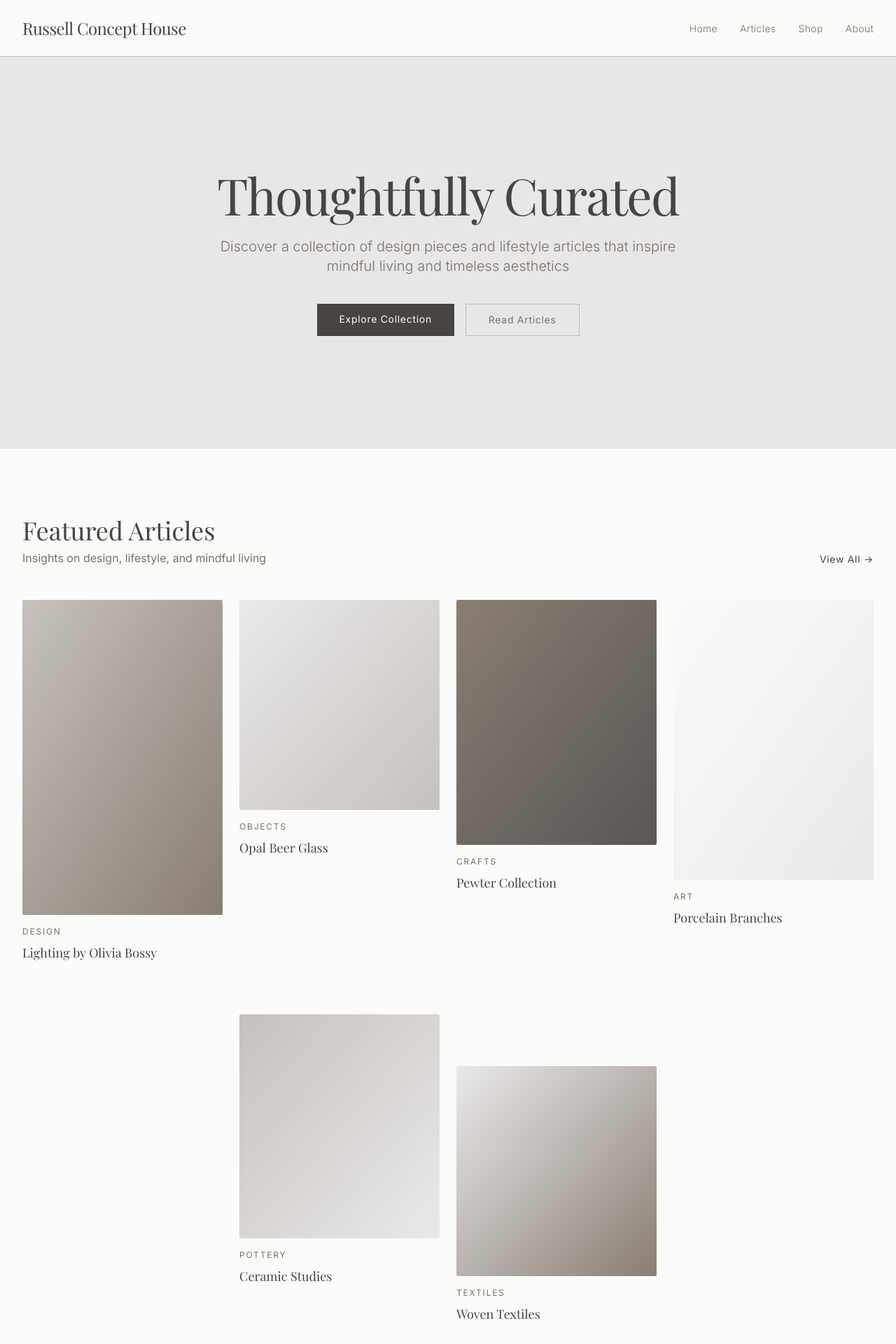
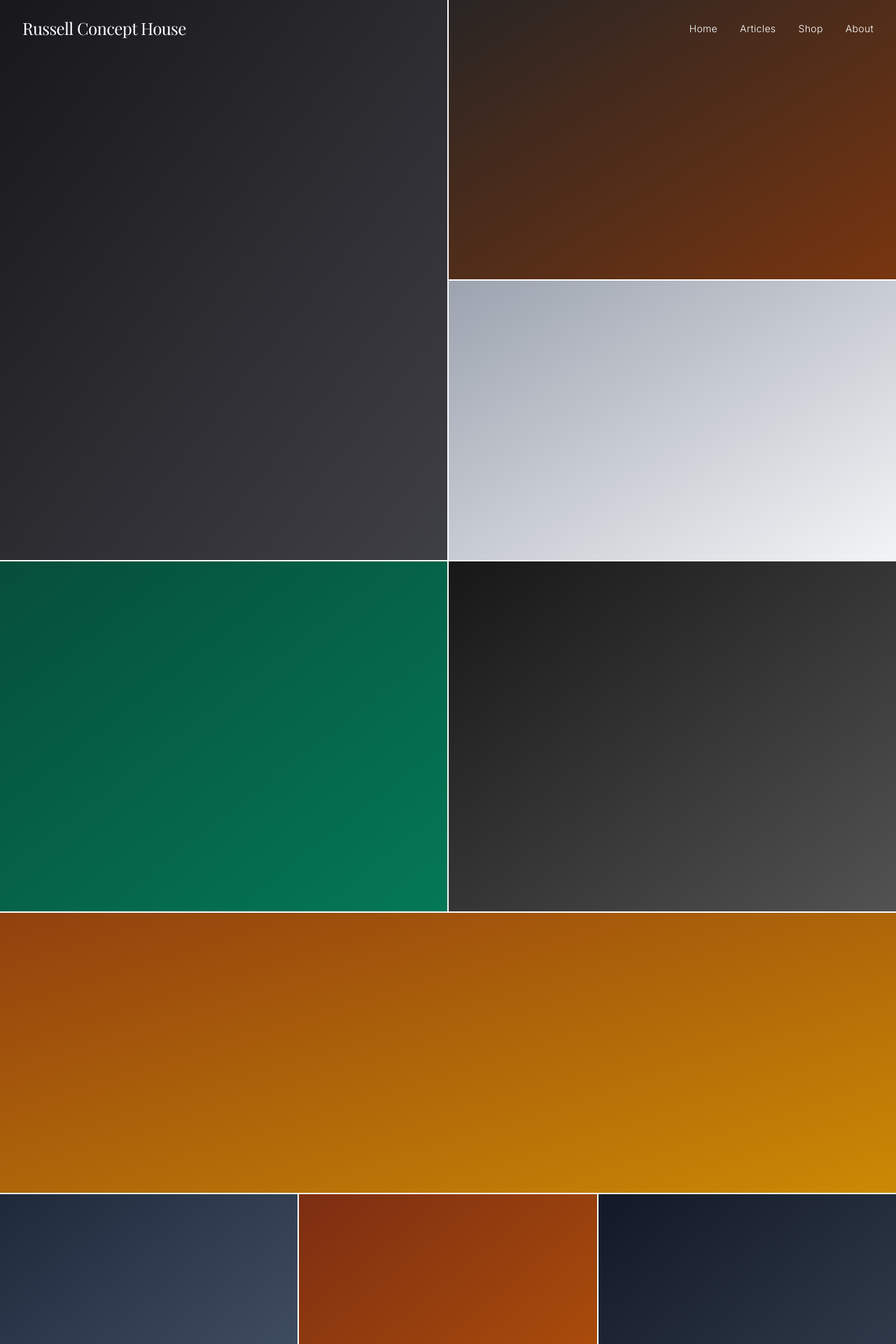
Before and after one commit to cmrussellRCH/russell-concept-house, a Next.js app: page / in a window 1280 px wide. Shown: the top 1920 px of the page at 70% size. Built offline with nearby package versions, Linux system fonts and the light colour scheme.

Commit message:
Redesign homepage as image-forward gallery with transparent navigation

```diff
--- a/src/components/Layout.js
+++ b/src/components/Layout.js
@@ -1,33 +1,61 @@
 import Link from 'next/link'
+import { useRouter } from 'next/router'
+import { useState, useEffect } from 'react'
 
 export default function Layout({ children }) {
+  const router = useRouter()
+  const isHomePage = router.pathname === '/'
+  const [scrolled, setScrolled] = useState(false)
+
+  useEffect(() => {
+    const handleScroll = () => {
+      setScrolled(window.scrollY > 50)
+    }
+    window.addEventListener('scroll', handleScroll)
+    return () => window.removeEventListener('scroll', handleScroll)
+  }, [])
+
+  const navClasses = isHomePage
+    ? scrolled
+      ? "fixed top-0 left-0 right-0 z-50 bg-seasalt border-b border-silver transition-all duration-300"
+      : "fixed top-0 left-0 right-0 z-50 bg-transparent transition-all duration-300"
+    : "border-b border-silver"
+
+  const logoClasses = isHomePage && !scrolled
+    ? "text-2xl font-serif tracking-tight text-white"
+    : "text-2xl font-serif tracking-tight text-black-olive"
+
+  const linkClasses = isHomePage && !scrolled
+    ? "text-sm font-light tracking-wide text-white hover:text-gray-200 transition-colors duration-200"
+    : "nav-link"
+
   return (
     <div className="min-h-screen flex flex-col bg-seasalt">
-      <header className="border-b border-silver">
+      <header className={navClasses}>
         <nav className="container-custom py-6">
           <div className="flex items-center justify-between">
-            <Link href="/" className="text-2xl font-serif tracking-tight text-black-olive">
+            <Link href="/" className={logoClasses}>
               Russell Concept House
             </Link>
 
             <ul className="flex items-center space-x-8">
               <li>
-                <Link href="/" className="nav-link">
+                <Link href="/" className={linkClasses}>
                   Home
                 </Link>
               </li>
               <li>
-                <Link href="/articles" className="nav-link">
+                <Link href="/articles" className={linkClasses}>
                   Articles
                 </Link>
               </li>
               <li>
-                <Link href="/shop" className="nav-link">
+                <Link href="/shop" className={linkClasses}>
                   Shop
                 </Link>
               </li>
               <li>
-                <Link href="/about" className="nav-link">
+                <Link href="/about" className={linkClasses}>
                   About
                 </Link>
               </li>
@@ -36,10 +64,11 @@ export default function Layout({ children }) {
         </nav>
       </header>
 
-      <main className="flex-1">
+      <main className={isHomePage ? "" : "flex-1"}>
         {children}
       </main>
 
+      {!isHomePage && (
         <footer className="border-t border-silver mt-24">
           <div className="container-custom py-12">
             <div className="flex flex-col md:flex-row justify-between items-center">
@@ -60,6 +89,7 @@ export default function Layout({ children }) {
             </div>
           </div>
         </footer>
+      )}
     </div>
   )
 }
--- a/src/pages/index.js
+++ b/src/pages/index.js
@@ -1,185 +1,232 @@
 import Head from 'next/head'
-import Link from 'next/link'
+import { useState, useEffect } from 'react'
 
 export default function Home() {
-  const featuredArticles = [
+  const [scrolled, setScrolled] = useState(false)
+
+  useEffect(() => {
+    const handleScroll = () => {
+      setScrolled(window.scrollY > 50)
+    }
+    window.addEventListener('scroll', handleScroll)
+    return () => window.removeEventListener('scroll', handleScroll)
+  }, [])
+
+  const galleryItems = [
+    // Row 1: 1 tall + 2 stacked squares
     {
       id: 1,
       title: 'Lighting by Olivia Bossy',
-      category: 'Design',
-      aspectRatio: '3/4',
-      height: '450px',
-      gradient: 'from-silver to-dim-gray'
+      type: 'tall',
+      gradient: 'from-zinc-900 to-zinc-700',
+      row: 1,
+      col: 'col-span-6 lg:col-span-3',
+      height: 'h-[600px] lg:h-[800px]'
     },
     {
       id: 2,
       title: 'Opal Beer Glass',
-      category: 'Objects',
-      aspectRatio: '1/1',
-      height: '300px',
-      gradient: 'from-platinum to-silver'
+      type: 'square',
+      gradient: 'from-stone-800 to-amber-900',
+      row: 1,
+      col: 'col-span-6 lg:col-span-3',
+      height: 'h-[295px] lg:h-[395px]'
     },
     {
       id: 3,
       title: 'Pewter Collection',
-      category: 'Crafts',
-      aspectRatio: '4/3',
-      height: '350px',
-      gradient: 'from-dim-gray to-black-olive'
+      type: 'square',
+      gradient: 'from-gray-400 to-gray-100',
+      row: 1,
+      col: 'col-span-6 lg:col-span-3',
+      height: 'h-[295px] lg:h-[395px]'
     },
+    // Row 2: 2 medium side by side
     {
       id: 4,
       title: 'Porcelain Branches',
-      category: 'Art',
-      aspectRatio: '3/4',
-      height: '400px',
-      gradient: 'from-seasalt to-platinum'
+      type: 'medium',
+      gradient: 'from-emerald-900 to-emerald-700',
+      row: 2,
+      col: 'col-span-6 lg:col-span-3',
+      height: 'h-[400px] lg:h-[500px]'
     },
     {
       id: 5,
       title: 'Ceramic Studies',
-      category: 'Pottery',
-      aspectRatio: '1/1',
-      height: '320px',
-      gradient: 'from-silver to-platinum'
+      type: 'medium',
+      gradient: 'from-neutral-900 to-neutral-600',
+      row: 2,
+      col: 'col-span-6 lg:col-span-3',
+      height: 'h-[400px] lg:h-[500px]'
     },
+    // Row 3: 1 wide panoramic
     {
       id: 6,
       title: 'Woven Textiles',
-      category: 'Textiles',
-      aspectRatio: '4/3',
-      height: '300px',
-      gradient: 'from-platinum to-dim-gray'
+      type: 'wide',
+      gradient: 'from-amber-800 to-yellow-600',
+      row: 3,
+      col: 'col-span-6',
+      height: 'h-[300px] lg:h-[400px]'
+    },
+    // Row 4: 3 smaller images
+    {
+      id: 7,
+      title: 'Glass Forms',
+      type: 'small',
+      gradient: 'from-slate-800 to-slate-600',
+      row: 4,
+      col: 'col-span-6 lg:col-span-2',
+      height: 'h-[280px] lg:h-[350px]'
+    },
+    {
+      id: 8,
+      title: 'Bronze Vessels',
+      type: 'small',
+      gradient: 'from-orange-900 to-amber-700',
+      row: 4,
+      col: 'col-span-6 lg:col-span-2',
+      height: 'h-[280px] lg:h-[350px]'
+    },
+    {
+      id: 9,
+      title: 'Stone Sculptures',
+      type: 'small',
+      gradient: 'from-gray-900 to-gray-700',
+      row: 4,
+      col: 'col-span-6 lg:col-span-2',
+      height: 'h-[280px] lg:h-[350px]'
+    },
+    // Pattern repeats
+    {
+      id: 10,
+      title: 'Indigo Dyes',
+      type: 'tall',
+      gradient: 'from-indigo-950 to-indigo-800',
+      row: 5,
+      col: 'col-span-6 lg:col-span-3',
+      height: 'h-[600px] lg:h-[800px]'
+    },
+    {
+      id: 11,
+      title: 'Wood Carvings',
+      type: 'square',
+      gradient: 'from-orange-950 to-orange-800',
+      row: 5,
+      col: 'col-span-6 lg:col-span-3',
+      height: 'h-[295px] lg:h-[395px]'
+    },
+    {
+      id: 12,
+      title: 'Metal Works',
+      type: 'square',
+      gradient: 'from-zinc-700 to-zinc-500',
+      row: 5,
+      col: 'col-span-6 lg:col-span-3',
+      height: 'h-[295px] lg:h-[395px]'
     }
-  ]
-
-  const featuredProducts = [
-    { id: 1, name: 'Ceramic Vase Collection', price: '$120', image: '/api/placeholder/400/400' },
-    { id: 2, name: 'Handwoven Throw Blanket', price: '$85', image: '/api/placeholder/400/400' },
-    { id: 3, name: 'Minimalist Wall Art', price: '$200', image: '/api/placeholder/400/400' },
-    { id: 4, name: 'Oak Wood Side Table', price: '$450', image: '/api/placeholder/400/400' },
   ]
 
   return (
     <>
       <Head>
-        <title>Russell Concept House - Curated Design & Lifestyle</title>
-        <meta name="description" content="Discover thoughtfully curated design pieces and lifestyle articles at Russell Concept House" />
+        <title>Russell Concept House</title>
+        <meta name="description" content="Contemporary design and artisanal objects" />
         <meta name="viewport" content="width=device-width, initial-scale=1" />
         <link rel="icon" href="/favicon.ico" />
       </Head>
 
-      {/* Hero Section */}
-      <section className="relative h-[70vh] flex items-center justify-center bg-platinum">
-        <div className="container-custom text-center">
-          <h1 className="text-5xl md:text-7xl font-serif font-light tracking-tight mb-6">
-            Thoughtfully Curated
-          </h1>
-          <p className="text-lg md:text-xl text-dim-gray font-light max-w-2xl mx-auto mb-10">
-            Discover a collection of design pieces and lifestyle articles that inspire mindful living and timeless aesthetics
-          </p>
-          <div className="flex flex-col sm:flex-row gap-4 justify-center">
-            <Link href="/shop" className="button-primary">
-              Explore Collection
-            </Link>
-            <Link href="/articles" className="button-secondary">
-              Read Articles
-            </Link>
+      {/* Full-screen gallery grid */}
+      <div className="min-h-screen">
+        <div className="grid grid-cols-6 gap-1 lg:gap-0.5">
+          {/* Row 1: 1 tall image + 2 stacked squares */}
+          <div className="col-span-6 lg:col-span-3 h-[600px] lg:h-[800px] relative overflow-hidden group cursor-pointer animate-fadeIn opacity-0" style={{ animationDelay: '0ms', animationFillMode: 'forwards' }}>
+            <div className="absolute inset-0 bg-gradient-to-br from-zinc-900 to-zinc-700 transition-transform duration-700 group-hover:scale-[1.02]"></div>
+            <div className="absolute inset-0 flex items-center justify-center opacity-0 group-hover:opacity-100 transition-opacity duration-500">
+              <h3 className="text-white text-2xl lg:text-3xl font-serif font-light tracking-wide px-6 text-center">Lighting by Olivia Bossy</h3>
             </div>
           </div>
-      </section>
-
-      {/* Featured Articles */}
-      <section className="py-24">
-        <div className="container-custom">
-          <div className="flex justify-between items-end mb-12">
-            <div>
-              <h2 className="text-4xl font-serif font-light mb-2">Featured Articles</h2>
-              <p className="text-dim-gray">Insights on design, lifestyle, and mindful living</p>
+          <div className="col-span-6 lg:col-span-3 grid grid-rows-2 gap-1 lg:gap-0.5">
+            <div className="relative overflow-hidden group cursor-pointer animate-fadeIn opacity-0" style={{ animationDelay: '50ms', animationFillMode: 'forwards' }}>
+              <div className="absolute inset-0 bg-gradient-to-br from-stone-800 to-amber-900 transition-transform duration-700 group-hover:scale-[1.02]"></div>
+              <div className="absolute inset-0 flex items-center justify-center opacity-0 group-hover:opacity-100 transition-opacity duration-500">
+                <h3 className="text-white text-2xl lg:text-3xl font-serif font-light tracking-wide px-6 text-center">Opal Beer Glass</h3>
               </div>
-            <Link href="/articles" className="text-sm tracking-wider hover:underline">
-              View All →
-            </Link>
+            </div>
+            <div className="relative overflow-hidden group cursor-pointer animate-fadeIn opacity-0" style={{ animationDelay: '100ms', animationFillMode: 'forwards' }}>
+              <div className="absolute inset-0 bg-gradient-to-br from-gray-400 to-gray-100 transition-transform duration-700 group-hover:scale-[1.02]"></div>
+              <div className="absolute inset-0 flex items-center justify-center opacity-0 group-hover:opacity-100 transition-opacity duration-500">
+                <h3 className="text-black text-2xl lg:text-3xl font-serif font-light tracking-wide px-6 text-center">Pewter Collection</h3>
+              </div>
+            </div>
           </div>
 
-          <div className="grid grid-cols-1 sm:grid-cols-2 lg:grid-cols-3 xl:grid-cols-4 gap-6 auto-rows-[50px]">
-            {featuredArticles.map((article, index) => (
-              <article
-                key={article.id}
-                className={`group cursor-pointer animate-fadeIn opacity-0`}
-                style={{
-                  gridRowEnd: `span ${Math.ceil(parseInt(article.height) / 50) + 2}`,
-                  animationDelay: `${index * 100}ms`,
-                  animationFillMode: 'forwards'
-                }}
-              >
-                <div
-                  className="relative overflow-hidden mb-4 rounded-sm"
-                  style={{ height: article.height }}
-                >
-                  <div className={`absolute inset-0 bg-gradient-to-br ${article.gradient} opacity-90 group-hover:opacity-80 transition-opacity duration-700`}></div>
-                  <div className="absolute inset-0 bg-black opacity-0 group-hover:opacity-10 transition-opacity duration-700"></div>
-                  <div className="absolute bottom-0 left-0 p-6 text-seasalt opacity-0 group-hover:opacity-100 transition-opacity duration-500">
-                    <p className="text-xs tracking-widest mb-2">{article.category.toUpperCase()}</p>
-                    <h3 className="text-2xl font-serif">{article.title}</h3>
+          {/* Row 2: 2 medium side by side */}
+          <div className="col-span-6 lg:col-span-3 h-[400px] lg:h-[500px] relative overflow-hidden group cursor-pointer animate-fadeIn opacity-0" style={{ animationDelay: '150ms', animationFillMode: 'forwards' }}>
+            <div className="absolute inset-0 bg-gradient-to-br from-emerald-900 to-emerald-700 transition-transform duration-700 group-hover:scale-[1.02]"></div>
+            <div className="absolute inset-0 flex items-center justify-center opacity-0 group-hover:opacity-100 transition-opacity duration-500">
+              <h3 className="text-white text-2xl lg:text-3xl font-serif font-light tracking-wide px-6 text-center">Porcelain Branches</h3>
             </div>
           </div>
-                <p className="text-xs tracking-widest text-dim-gray mb-2">{article.category.toUpperCase()}</p>
-                <h3 className="text-lg font-serif group-hover:underline">{article.title}</h3>
-              </article>
-            ))}
+          <div className="col-span-6 lg:col-span-3 h-[400px] lg:h-[500px] relative overflow-hidden group cursor-pointer animate-fadeIn opacity-0" style={{ animationDelay: '200ms', animationFillMode: 'forwards' }}>
+            <div className="absolute inset-0 bg-gradient-to-br from-neutral-900 to-neutral-600 transition-transform duration-700 group-hover:scale-[1.02]"></div>
+            <div className="absolute inset-0 flex items-center justify-center opacity-0 group-hover:opacity-100 transition-opacity duration-500">
+              <h3 className="text-white text-2xl lg:text-3xl font-serif font-light tracking-wide px-6 text-center">Ceramic Studies</h3>
             </div>
           </div>
-      </section>
 
-      {/* Featured Products */}
-      <section className="py-24 bg-platinum">
-        <div className="container-custom">
-          <div className="flex justify-between items-end mb-12">
-            <div>
-              <h2 className="text-4xl font-serif font-light mb-2">Curated Pieces</h2>
-              <p className="text-dim-gray">Handpicked items for conscious living</p>
+          {/* Row 3: 1 wide panoramic */}
+          <div className="col-span-6 h-[300px] lg:h-[400px] relative overflow-hidden group cursor-pointer animate-fadeIn opacity-0" style={{ animationDelay: '250ms', animationFillMode: 'forwards' }}>
+            <div className="absolute inset-0 bg-gradient-to-br from-amber-800 to-yellow-600 transition-transform duration-700 group-hover:scale-[1.02]"></div>
+            <div className="absolute inset-0 flex items-center justify-center opacity-0 group-hover:opacity-100 transition-opacity duration-500">
+              <h3 className="text-white text-2xl lg:text-3xl font-serif font-light tracking-wide px-6 text-center">Woven Textiles</h3>
             </div>
-            <Link href="/shop" className="text-sm tracking-wider hover:underline">
-              Shop All →
-            </Link>
           </div>
 
-          <div className="grid grid-cols-1 sm:grid-cols-2 lg:grid-cols-4 gap-8">
-            {featuredProducts.map((product) => (
-              <div key={product.id} className="group cursor-pointer">
-                <div className="aspect-square bg-seasalt mb-4 overflow-hidden">
-                  <div className="w-full h-full bg-silver group-hover:scale-105 transition-transform duration-700"></div>
-                </div>
-                <h3 className="font-light mb-1 group-hover:underline">{product.name}</h3>
-                <p className="text-dim-gray">{product.price}</p>
-              </div>
-            ))}
+          {/* Row 4: 3 smaller images */}
+          <div className="col-span-6 lg:col-span-2 h-[280px] lg:h-[350px] relative overflow-hidden group cursor-pointer animate-fadeIn opacity-0" style={{ animationDelay: '300ms', animationFillMode: 'forwards' }}>
+            <div className="absolute inset-0 bg-gradient-to-br from-slate-800 to-slate-600 transition-transform duration-700 group-hover:scale-[1.02]"></div>
+            <div className="absolute inset-0 flex items-center justify-center opacity-0 group-hover:opacity-100 transition-opacity duration-500">
+              <h3 className="text-white text-2xl lg:text-3xl font-serif font-light tracking-wide px-6 text-center">Glass Forms</h3>
             </div>
           </div>
-      </section>
-
-      {/* Newsletter Section */}
-      <section className="py-24">
-        <div className="container-custom">
-          <div className="max-w-2xl mx-auto text-center">
-            <h2 className="text-3xl font-serif font-light mb-4">Stay Informed</h2>
-            <p className="text-dim-gray mb-8">
-              Subscribe to receive updates on new arrivals and exclusive articles
-            </p>
-            <form className="flex flex-col sm:flex-row gap-4 max-w-md mx-auto">
-              <input
-                type="email"
-                placeholder="Your email address"
-                className="flex-1 px-4 py-3 border border-silver focus:border-black-olive focus:outline-none transition-colors"
-              />
-              <button type="submit" className="button-primary">
-                Subscribe
-              </button>
-            </form>
+          <div className="col-span-6 lg:col-span-2 h-[280px] lg:h-[350px] relative overflow-hidden group cursor-pointer animate-fadeIn opacity-0" style={{ animationDelay: '350ms', animationFillMode: 'forwards' }}>
+            <div className="absolute inset-0 bg-gradient-to-br from-orange-900 to-amber-700 transition-transform duration-700 group-hover:scale-[1.02]"></div>
+            <div className="absolute inset-0 flex items-center justify-center opacity-0 group-hover:opacity-100 transition-opacity duration-500">
+              <h3 className="text-white text-2xl lg:text-3xl font-serif font-light tracking-wide px-6 text-center">Bronze Vessels</h3>
             </div>
           </div>
-      </section>
+          <div className="col-span-6 lg:col-span-2 h-[280px] lg:h-[350px] relative overflow-hidden group cursor-pointer animate-fadeIn opacity-0" style={{ animationDelay: '400ms', animationFillMode: 'forwards' }}>
+            <div className="absolute inset-0 bg-gradient-to-br from-gray-900 to-gray-700 transition-transform duration-700 group-hover:scale-[1.02]"></div>
+            <div className="absolute inset-0 flex items-center justify-center opacity-0 group-hover:opacity-100 transition-opacity duration-500">
+              <h3 className="text-white text-2xl lg:text-3xl font-serif font-light tracking-wide px-6 text-center">Stone Sculptures</h3>
+            </div>
+          </div>
+
+          {/* Pattern repeats */}
+          <div className="col-span-6 lg:col-span-3 h-[600px] lg:h-[800px] relative overflow-hidden group cursor-pointer animate-fadeIn opacity-0" style={{ animationDelay: '450ms', animationFillMode: 'forwards' }}>
+            <div className="absolute inset-0 bg-gradient-to-br from-indigo-950 to-indigo-800 transition-transform duration-700 group-hover:scale-[1.02]"></div>
+            <div className="absolute inset-0 flex items-center justify-center opacity-0 group-hover:opacity-100 transition-opacity duration-500">
+              <h3 className="text-white text-2xl lg:text-3xl font-serif font-light tracking-wide px-6 text-center">Indigo Dyes</h3>
+            </div>
+          </div>
+          <div className="col-span-6 lg:col-span-3 grid grid-rows-2 gap-1 lg:gap-0.5">
+            <div className="relative overflow-hidden group cursor-pointer animate-fadeIn opacity-0" style={{ animationDelay: '500ms', animationFillMode: 'forwards' }}>
+              <div className="absolute inset-0 bg-gradient-to-br from-orange-950 to-orange-800 transition-transform duration-700 group-hover:scale-[1.02]"></div>
+              <div className="absolute inset-0 flex items-center justify-center opacity-0 group-hover:opacity-100 transition-opacity duration-500">
+                <h3 className="text-white text-2xl lg:text-3xl font-serif font-light tracking-wide px-6 text-center">Wood Carvings</h3>
+              </div>
+            </div>
+            <div className="relative overflow-hidden group cursor-pointer animate-fadeIn opacity-0" style={{ animationDelay: '550ms', animationFillMode: 'forwards' }}>
+              <div className="absolute inset-0 bg-gradient-to-br from-zinc-700 to-zinc-500 transition-transform duration-700 group-hover:scale-[1.02]"></div>
+              <div className="absolute inset-0 flex items-center justify-center opacity-0 group-hover:opacity-100 transition-opacity duration-500">
+                <h3 className="text-white text-2xl lg:text-3xl font-serif font-light tracking-wide px-6 text-center">Metal Works</h3>
+              </div>
+            </div>
+          </div>
+        </div>
+      </div>
     </>
   )
 }
```
Lines whose indentation alone changed are shown as unchanged.
